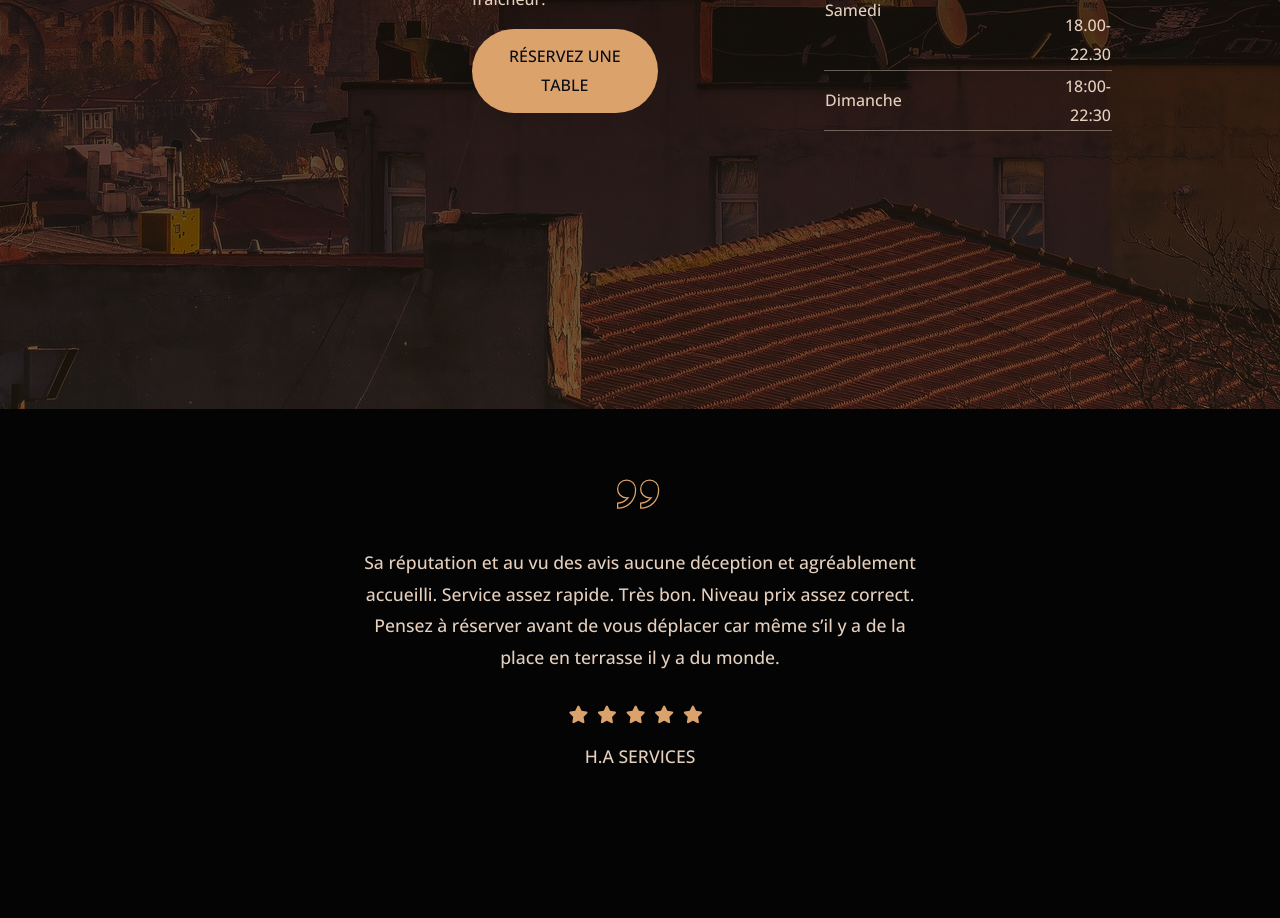
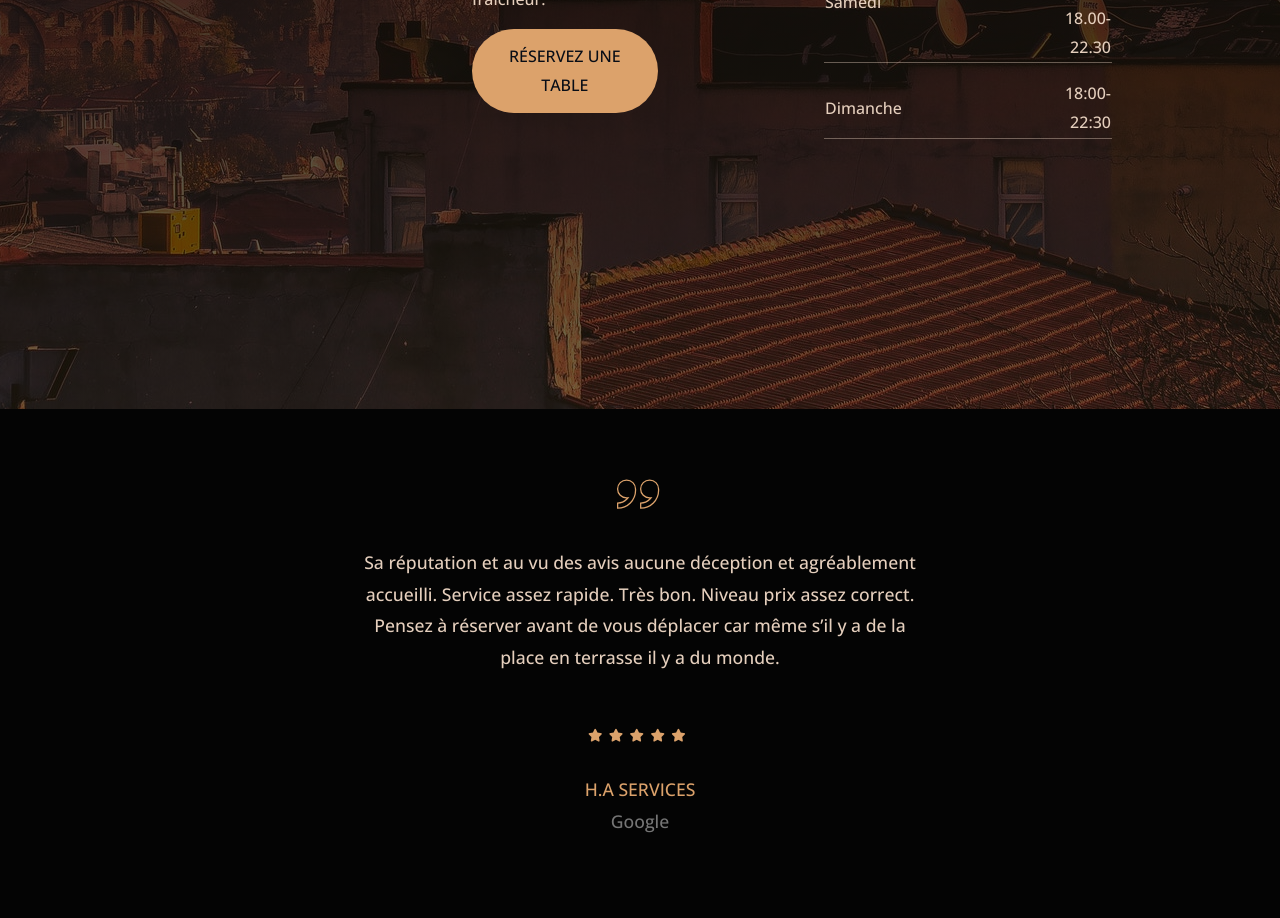
Before and after one commit to philippe76/Ottoman-Grill, a plain HTML site: page index.html in a window 1280 px wide. Shown: the part 1613-2531 px from the top of the page. Before the commit the page ends 2465 px from the top, so only its background shows below. Drawn offline with nearby package versions, Linux system fonts and the light colour scheme; a web font is replaced by a local one.

Commit message:
Improve testimonials section

```diff
--- a/SASS/_home.scss
+++ b/SASS/_home.scss
@@ -87,6 +87,9 @@
         td:last-child {
             text-align: right;
         }
+        tr:last-child td {
+            padding-top: 1rem;
+        }
     }
 }
 
@@ -110,15 +113,25 @@
         @mixin repeat($character, $n){
             $c:"";
             @for $i from 1 through $n {
-              $c: $c + $character;
+                $c: $c + $character;
             }
             content: $c;
         }
         @include repeat('\f005 \00a0 \00a0', 5);
 
         font: var(--fa-font-solid);
+        font-size: 0.8rem;
         display: block;
-        margin-top: 2rem;
+        margin: 3.5rem 0 2rem;
         color: $secondary-color;
     }
+
+    p {
+        color: $secondary-color;
+        margin-bottom: 0;
+    }
+    cite {
+        color: #757575;
+        font-style: unset;
+    }
 }
--- a/index.html
+++ b/index.html
@@ -68,6 +68,7 @@
         <section class="testimonials">
             <blockquote>Sa réputation et au vu des avis aucune déception et agréablement accueilli. Service assez rapide. Très bon. Niveau prix assez correct. Pensez à réserver avant de vous déplacer car même s’il y a de la place en terrasse il y a du monde.</blockquote>
             <p>H.A SERVICES</p>
+            <cite>Google</cite>
         </section>
     </main>
 
```
Also changed, not shown: main.css, 1 other file.
